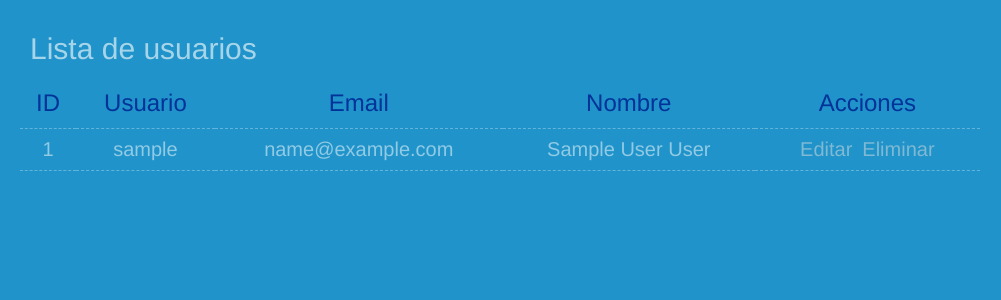
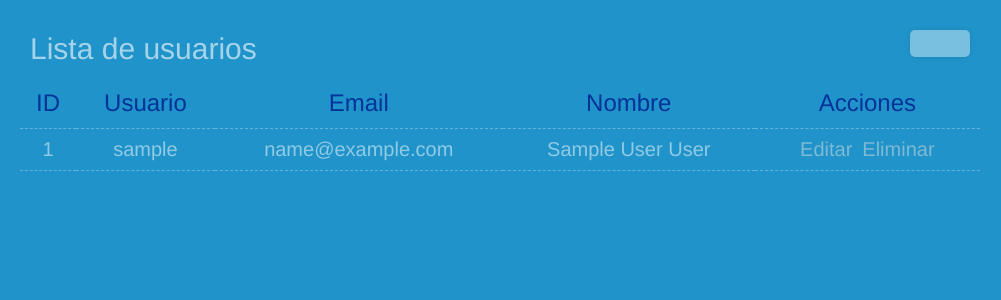
Before and after one commit to zeickan/LunaDataGrid, a PHP site: page /Valhalla/?pag=1 in a window 1280 px wide. Shown: the top 300 px of the page, without its empty margins (140-1141 px from the left). Run offline with PHP 8.4, Linux system fonts and the light colour scheme; tables that the repository leaves empty or names only in its code hold one stand-in row (values such as "Sample post"); data that the repository does not hold is empty.

Commit message:
Buscador (sin función) CSS

```diff
--- a/css/stylesheet.css
+++ b/css/stylesheet.css
@@ -20,12 +20,41 @@ body {
 .lunaGrid caption {
     padding:10px;
     text-align: left;
-    color: white;
-    opacity: .6;
+    color: rgba(255,255,255,0.6);
+
 
     font-size: 150%;
     line-height: 125%;
     font-weight: 300;
+}
+
+.lunaGrid .lunaFinder {
+    float: right;
+
+    background: rgba(255,255,255,0.4);
+    border:0px solid #000;
+    padding: 5px;
+    width:50px;
+    outline: none;
+    font: 300 13px   "Helvetica Neue", sans-serif;
+    -webkit-font-smoothing: antialiased;
+    font-size: 15px;
+    color: white;
+    box-shadow: 0px 0px 5px rgba(0,0,0,0.1);
+    border-radius: 5px;
+
+
+    -webkit-transition: all 0.5s linear;
+    -moz-transition: all 0.5s linear;
+    -o-transition: all 0.5s linear;
+    -ms-transition: all 0.5s linear;
+    -webkit-transition: all 0.5s linear;
+}
+
+.lunaGrid .lunaFinder:focus {
+
+    width:200px;
+
 }
 
 /* thead */
--- a/lunaDataGrid.class.php
+++ b/lunaDataGrid.class.php
@@ -283,7 +283,19 @@ class lunaDataGrid {
 
         $html = '<table class="lunaGrid">';
 
-        $html.= ($this->title)?"<caption>{$this->title}</caption>":'';
+        if( !$this->ajax ):
+
+            $form = '<form action="?" method="post" enctype="form-data/multipart">';
+            $form.= '<input type="text" class="lunaFinder">';
+            $form.= '</form>';
+
+        else:
+
+            $form = '<input type="text" class="lunaFinder">';
+
+        endif;
+
+        $html.= ($this->title)?'<caption>'.$form.''.$this->title.'</caption>':'';
 
         /* THEAD */
 
```
